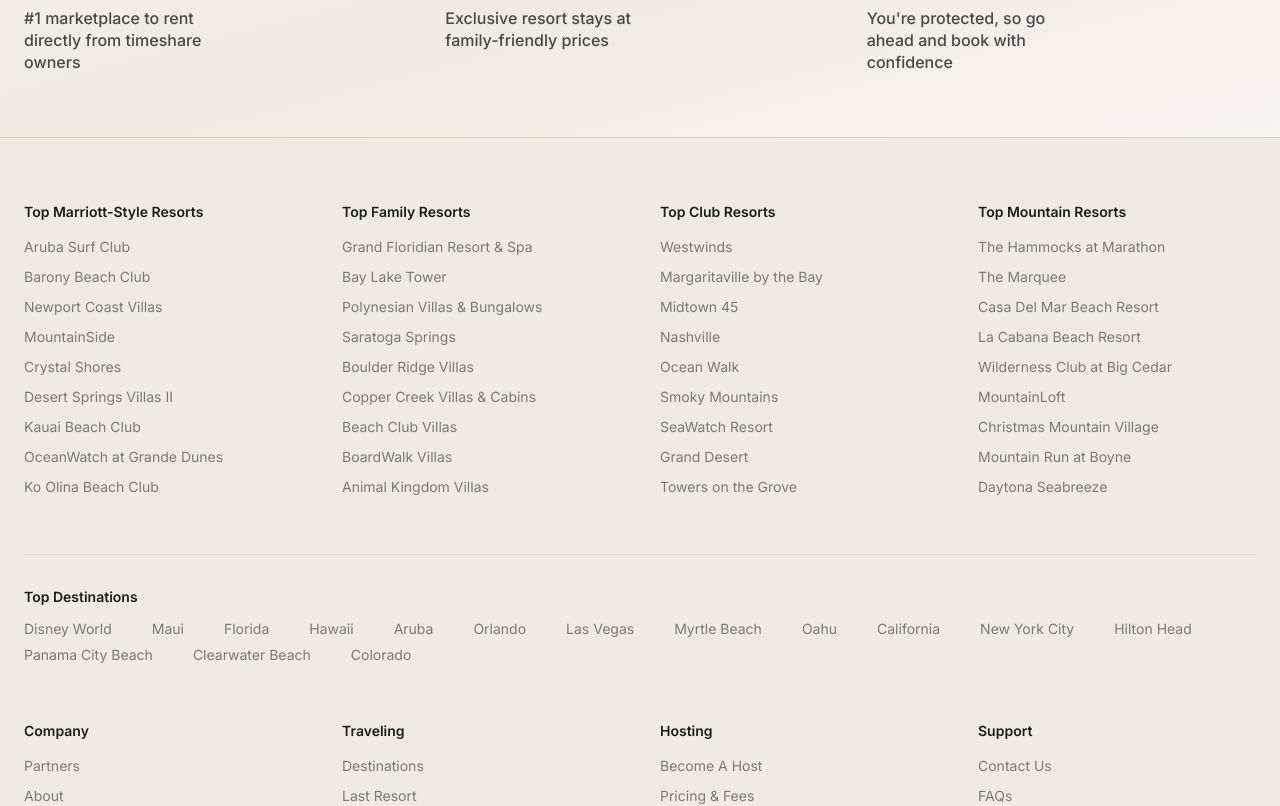
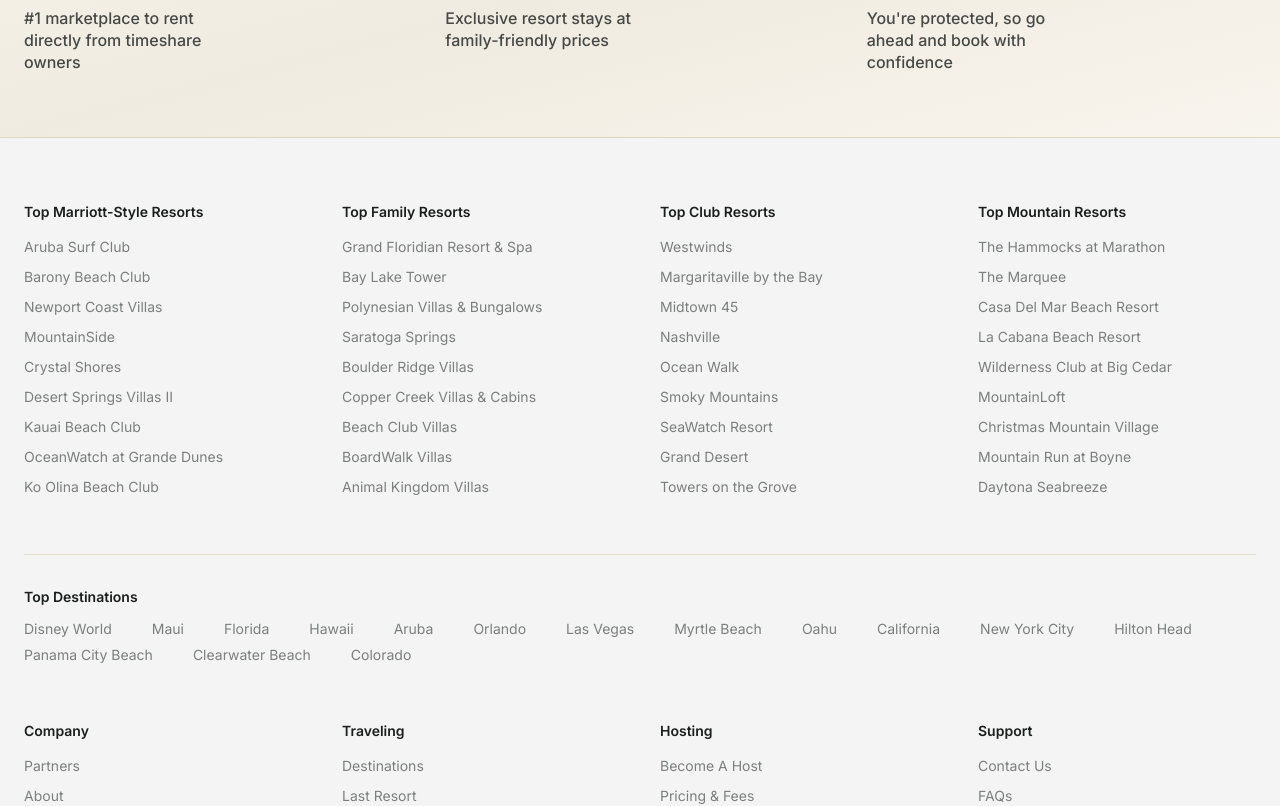
Before and after one commit to mehedihasan-official/Ash-koala, a Next.js app: page / in a window 1280 px wide. Shown: the part 4200-5006 px from the top of the page. Built offline with nearby package versions, Linux system fonts and the light colour scheme.

Commit message:
new update on the project

```diff
--- a/src/app/pages/home/SiteFooter.tsx
+++ b/src/app/pages/home/SiteFooter.tsx
@@ -6,7 +6,7 @@ import {
 
 export default function SiteFooter() {
   return (
-    <footer className="bg-sand border-t border-line pb-20 lg:pb-0">
+    <footer className="bg-[#F4F4F4] border-t border-line pb-20 lg:pb-0">
       <div className="mx-auto max-w-7xl px-4 sm:px-6 py-12 sm:py-16">
         {/* Resort brand link groups */}
         <div className="grid gap-10 sm:grid-cols-2 lg:grid-cols-4 mb-14">
```
